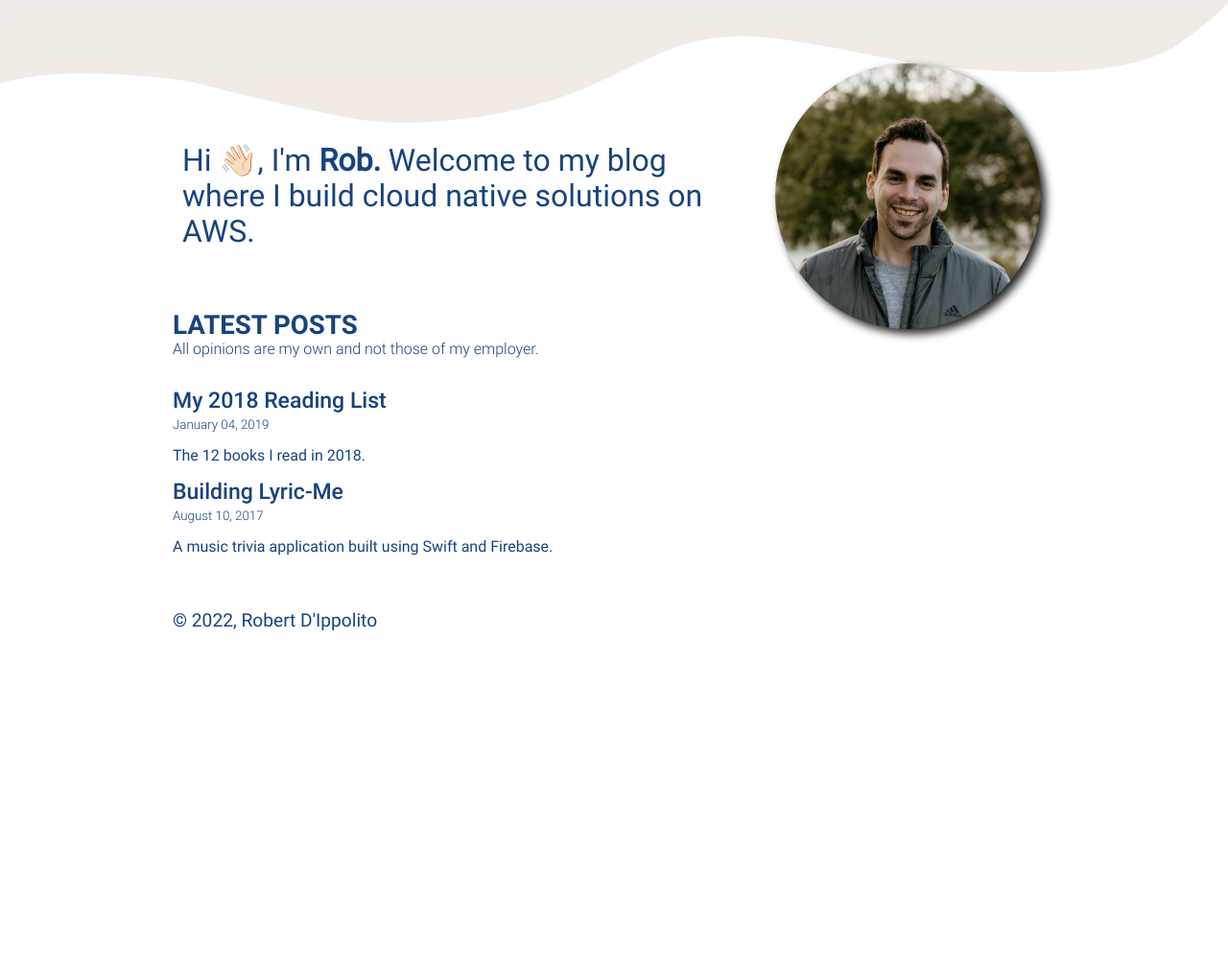
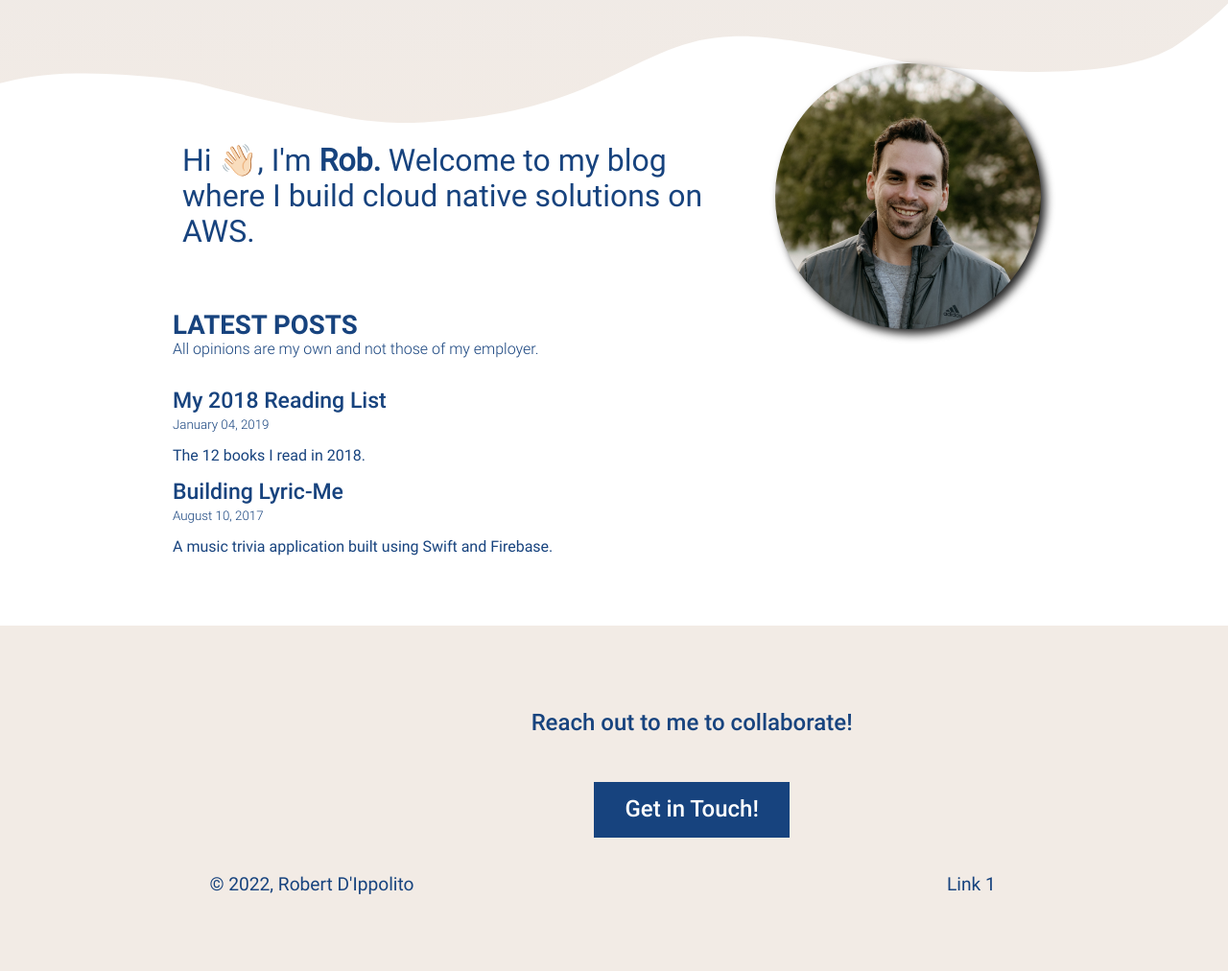
Before and after one commit to robertdippolito/robertdippolito.github.io, a Gatsby site: page / in a window 1280 px wide. Shown: the part 141-1153 px from the top of the page at 96% size. Before the commit the page ends 863 px from the top, so only its background shows below. Built offline with nearby package versions, Linux system fonts and the light colour scheme; Gatsby itself is replaced by a stand-in of ours.

Commit message:
added footer styling

```diff
--- /dev/null
+++ b/src/components/footer.js
@@ -0,0 +1,29 @@
+import * as React from "react"
+import { Link } from "gatsby"
+
+import "../style/footer.css"
+
+const Footer = () => {
+  return (
+    <footer className="footer-main">
+      <div className="footer-main-container">
+        <div className="footer-main-contact">
+          Reach out to me to collaborate!
+        </div>
+        <div className="footer-main-button">
+          <button className="footer-main-button-detail">
+            <Link className="footer-main-link" to="https://github.com/robertdippolito/robertdippolito.github.io/issues">
+              Get in Touch!
+            </Link>
+          </button>
+        </div>
+        <div className="footer-main-copyright">
+          © {new Date().getFullYear()}, Robert D'Ippolito
+        </div>
+        <div className="footer-main-links">Link 1</div>
+      </div>
+    </footer>
+  )
+}
+
+export default Footer
--- a/src/components/layout.js
+++ b/src/components/layout.js
@@ -1,5 +1,6 @@
 import * as React from "react"
-import Nav from '../components/nav'
+import Nav from "../components/nav"
+import Footer from "../components/footer"
 
 const Layout = ({ location, title, children }) => {
   const rootPath = `${__PATH_PREFIX__}/`
@@ -10,10 +11,8 @@ const Layout = ({ location, title, children }) => {
       <div className="global-wrapper" data-is-root-path={isRootPath}>
         <Nav />
         <main>{children}</main>
-        <footer className="blog-main-post-footer">
-          © {new Date().getFullYear()}, Robert D'Ippolito
-        </footer>
       </div>
+      <Footer />
     </div>
   )
 }
--- a/src/components/nav.js
+++ b/src/components/nav.js
@@ -1,6 +1,5 @@
 import * as React from "react"
 import { Link } from "gatsby"
-import { StaticImage } from "gatsby-plugin-image"
 
 import "../style/nav.css"
 
--- a/src/style.css
+++ b/src/style.css
@@ -381,11 +381,6 @@ a:focus {
   color: var(--color-blog-primary)
 }
 
-.blog-main-post-footer {
-  font-family: Roboto-Regular;
-  font-size: var(--fontSize-2);
-  color: var(--color-blog-primary)
-}
 .blog-main-artile-disclaimer-container {
   margin-bottom: 2em;
   color: var(--color-blog-primary)
--- /dev/null
+++ b/src/style/footer.css
@@ -0,0 +1,60 @@
+@import url("../style.css");
+
+.footer-main {
+    padding:0;
+    font-family: Roboto-Regular;
+    font-size: var(--fontSize-2);
+    color: var(--color-blog-primary);
+    background-color: #F2EBE5;
+}
+.footer-main-container {
+    margin: 0 auto;
+    max-width: var(--maxWidth-wrapper);
+    padding: var(--spacing-10) var(--spacing-5);
+    display: grid;
+    grid-template-columns: auto auto auto;
+    grid-template-rows: auto auto auto;
+    grid-template-areas:
+        ". contact ."
+        ". button ."
+        "copyright . links"
+    ;
+}
+.footer-main-contact {
+    margin: 2em;
+    text-align: center;
+    grid-area: contact;
+    font-family: Roboto-Medium;
+    font-size: x-large;
+}
+.footer-main-button {
+    grid-area: button;
+    text-align: center;
+}
+.footer-main-button-detail {
+  background-color: var(--color-blog-primary);
+  font-family: Roboto-Medium;
+  border: none;
+  color: white;
+  padding: 15px 32px;
+  text-align: center;
+  text-decoration: none;
+  display: inline-block;
+  font-size: x-large;
+}
+.footer-main-button-detail:hover {
+    cursor: pointer;
+    background-color:#072D60;
+  }
+.footer-main-copyright {
+    grid-area: copyright;
+    margin: 2em;
+}
+.footer-main-links {
+    grid-area: links;
+    margin: 2em;
+}
+.footer-main-link{
+    text-decoration: none;
+    color: white;
+}
```
